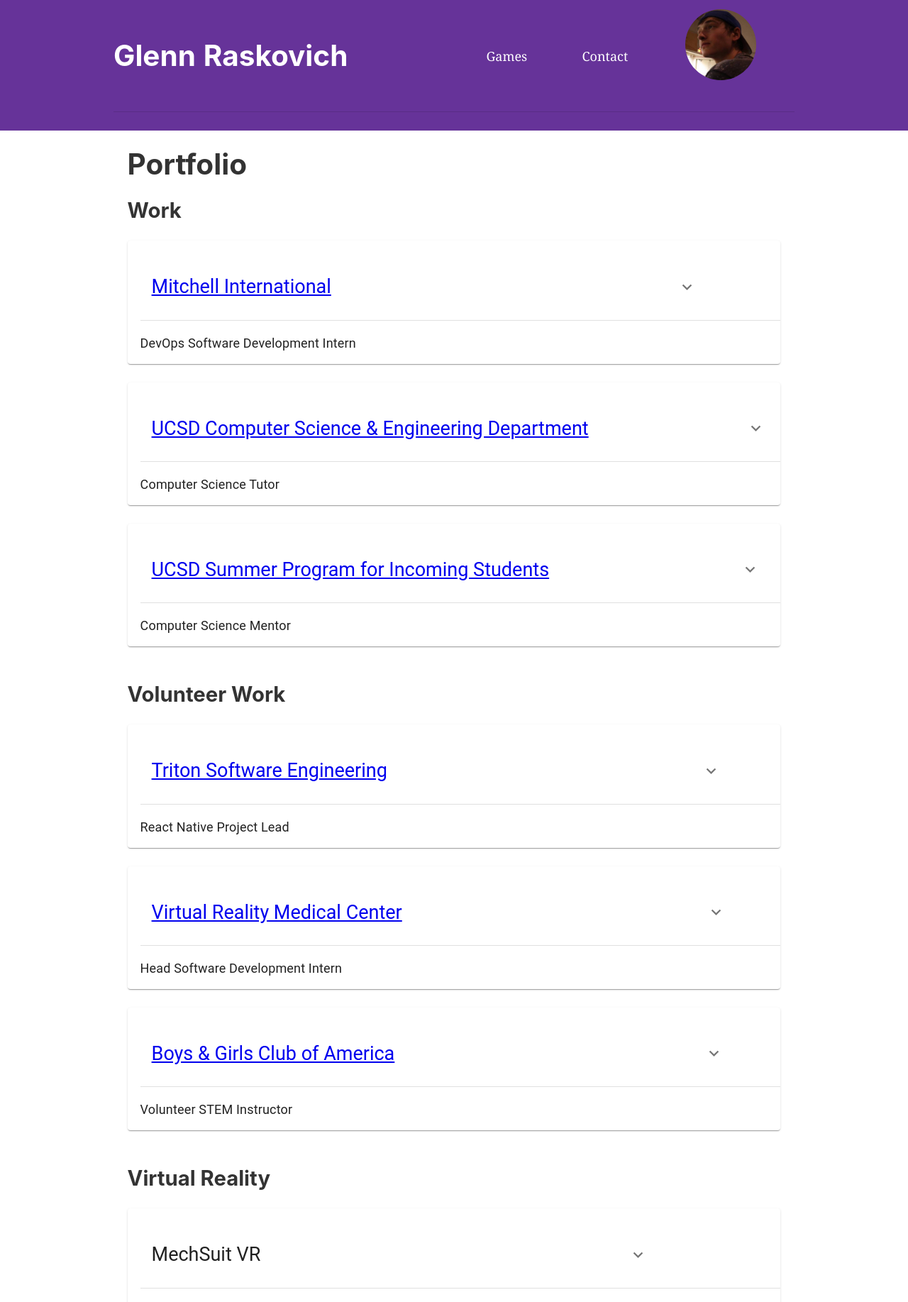
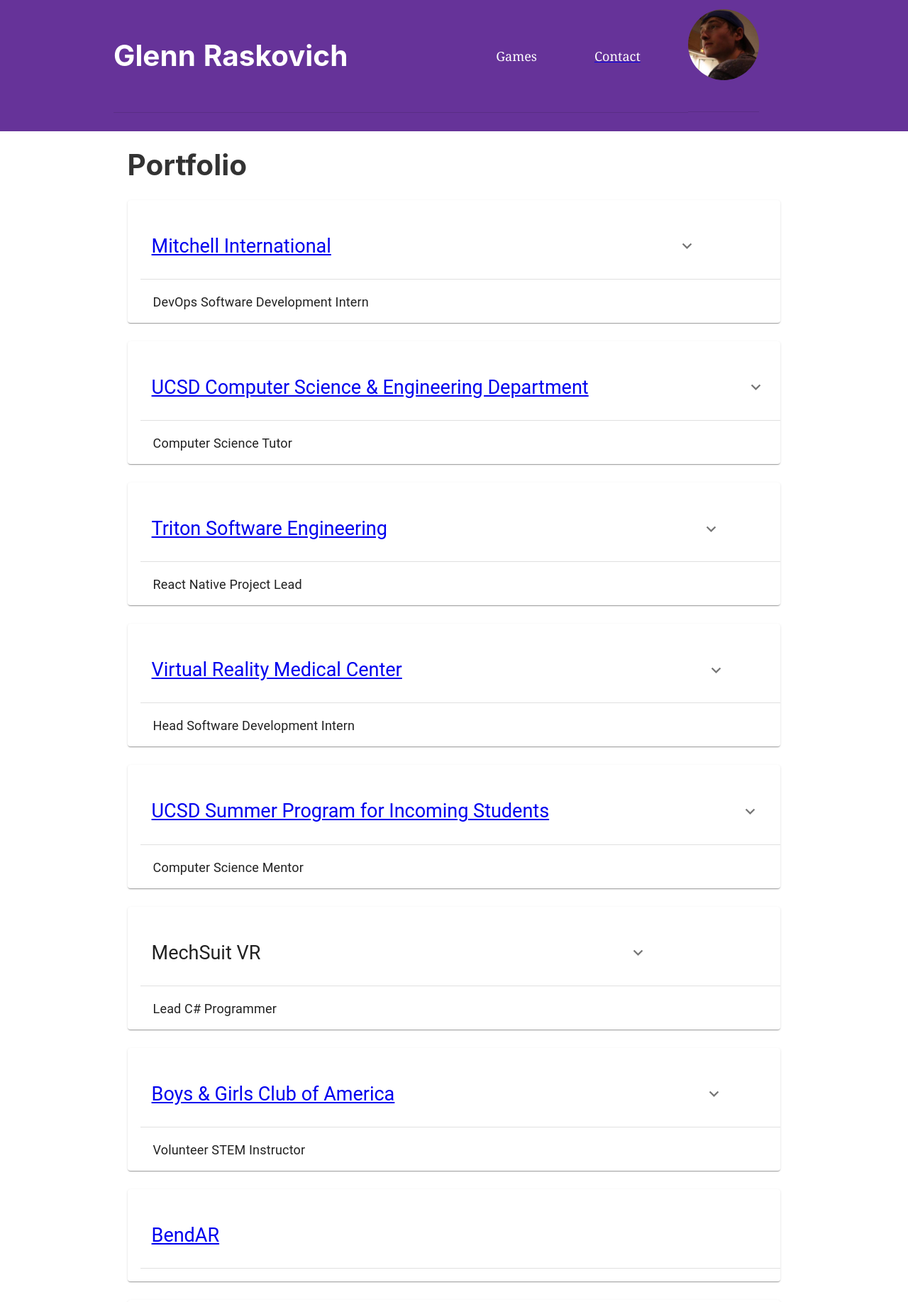
Before and after one commit to graskovi/graskovi.github.io, a Gatsby site: page / in a window 1280 px wide. Shown: the top 1835 px of the page at 71% size. Built offline with nearby package versions, Linux system fonts and the light colour scheme; Gatsby itself is replaced by a stand-in of ours.

Commit message:
Set up final structure

```diff
--- a/src/components/header.js
+++ b/src/components/header.js
@@ -1,9 +1,10 @@
 import { Link } from "gatsby"
 import PropTypes from "prop-types"
 import React from "react"
-import { Avatar } from '@material-ui/core'
 
 import GlennImage from '../images/Glenn/Glenn_AtLNH.jpg'
+
+const ContactUrl = "https://www.linkedin.com/in/glenn-raskovich"
 
 const Header = ({ siteTitle }) => (
   <header
@@ -35,11 +36,15 @@
             </Link>
           </td>
           <td>
-            <Link to="/contact/" style={{color: `white`, textDecoration: `none`}}>
+            <a href={ContactUrl} target="_blank" rel="noopener noreferrer">
+            <div style={{color: `white`, textDecoration: `none`}}>
               Contact
-            </Link>
+            </div>
+            </a>
           </td>
+          <a href={ContactUrl} target="_blank" rel="noopener noreferrer">
           <td><img src={GlennImage} style={{width: 100, height: 100, borderRadius: 100}}/></td>
+          </a>
         </tr>
       </table>
     </div>
--- a/src/components/project.js
+++ b/src/components/project.js
@@ -1,20 +1,10 @@
 import React, { useState } from "react"
 import PropTypes from "prop-types"
 import { Card, CardActionArea, CardActions, CardContent, CardHeader,
-         CardMedia, Collapse, IconButton, Typography, makeStyles } from '@material-ui/core';
+         Collapse, IconButton, Typography } from '@material-ui/core';
 import ExpandMoreIcon from '@material-ui/icons/ExpandMore';
 
-const useStyles = makeStyles(theme => ({
-  card: {
-    height: 100,
-  },
-  expandOpen: {
-    transform: 'rotate(180deg)',
-  }
-}));
-
 const Project = ({name, position, description, img, linkUrl}) => {
-  //const styles = useStyles();
   const [expanded, setExpanded] = React.useState(false);
   function handleExpandClick() {
     setExpanded(!expanded);
@@ -28,12 +18,12 @@
             <tr>
               <td>
               {
-                linkUrl ?
-                <a href={linkUrl} target="_blank">
-                <CardHeader title={name} />
-                </a>
-                :
-                <CardHeader title={name} />
+                linkUrl ? (
+                linkUrl.startsWith("http")
+                ? <a href={linkUrl} target="_blank" rel="noopener noreferrer"><CardHeader title={name} /></a>
+                : <a href={linkUrl}><CardHeader title={name} /></a>
+                )
+                : <CardHeader title={name} />
               }
               </td>
               {
@@ -54,7 +44,7 @@
           </table>
           {
             position &&
-            <Typography paragraph style={{marginLeft: "1em"}}>
+            <Typography paragraph style={{marginLeft: "2em"}}>
               {position}
             </Typography>
           }
--- a/src/pages/games.js
+++ b/src/pages/games.js
@@ -3,15 +3,17 @@
 
 import Layout from "../components/layout"
 import SEO from "../components/seo"
+import Project from "../components/project"
 
 const GamesPage = () => (
   <Layout>
     <SEO title="Games" />
-    <h1>Games by Glenn</h1>
-    <p>WIP page, come back for links to games I develop!</p>
+    <h1>Games</h1>
+    <Project name="Snake (WIP)" linkUrl="/snake" />
+    <Project name="Tetris (WIP)" linkUrl="/tetris" />
+    <Project name="Scratch games" linkUrl="https://scratch.mit.edu/users/graskovich"/>
     <Link to="/">Go back to the homepage</Link>
     <br/>
-    <Link to="/snake">Play the game Snake</Link>
   </Layout>
 )
 
--- a/src/pages/index.js
+++ b/src/pages/index.js
@@ -1,21 +1,14 @@
 import React from "react"
-import { Link } from "gatsby"
-import { Avatar } from '@material-ui/core'
 
 import Layout from "../components/layout"
 import Image from "../components/image"
 import SEO from "../components/seo"
 import Project from "../components/project"
 
-import GlennImage from '../images/Glenn/Glenn_AtLNH.jpg'
-
 const IndexPage = () => (
   <Layout>
     <SEO title="Glenn Raskovich" />
-    {/*<p>Welcome to the Gatsby site of Glenn Raskovich! Time to build something great.</p>*/}
-    {/*<img src={GlennImage} style={{height: 100, width: 100}}/>*/}
     <h1>Portfolio</h1>
-    <h2>Work</h2>
     <Project name="Mitchell International"
       position="DevOps Software Development Intern"
       linkUrl="https://www.mitchell.com"
@@ -33,17 +26,6 @@
       and learn the fundamentals of object-oriented programming and data structures.
       I've led lab sections, done public speaking for discussion sections, and helped design and grade assignments."
     />
-    {/*Use sites.google.com/a/eng.ucsd.edu/spis/ if link below breaks*/}
-    <Project name="UCSD Summer Program for Incoming Students"
-      position="Computer Science Mentor"
-      linkUrl="https://www.cse.ucsd.edu/undergraduate/spis-summer-program-incoming-students-2019"
-      description="As a student I wrote Python scripts to implement finite state machine logic on a
-      Raspberry Pi ande implement image manipulation and vector correlation for an optical character
-      recognition (OCR) program. I returned the next Summer as a mentor when I used my knowledge of
-      Python to teach students how to make Flask web applications, OpenCV robotics, and NumPy data science."
-    />
-    <br />
-    <h2>Volunteer Work</h2>
     <Project name="Triton Software Engineering"
       position="React Native Project Lead"
       linkUrl="https://tritonse.github.io"
@@ -59,17 +41,24 @@
       in immersive environments. I wrote C# scripts, a custom shader in ShaderLab, and tweaked legacy
       animations for projects helping patients deal with a fear of heights, flying, and the outdoors."
     />
+    {/*Use sites.google.com/a/eng.ucsd.edu/spis/ if link below breaks*/}
+    <Project name="UCSD Summer Program for Incoming Students"
+      position="Computer Science Mentor"
+      linkUrl="https://www.cse.ucsd.edu/undergraduate/spis-summer-program-incoming-students-2019"
+      description="As a student I wrote Python scripts to implement finite state machine logic on a
+      Raspberry Pi and implement image manipulation and vector correlation for an optical character
+      recognition (OCR) program. I returned the next Summer as a mentor when I used my knowledge of
+      Python to teach students how to make Flask web applications, OpenCV robotics, and NumPy data science."
+    />
+    <Project name="MechSuit VR"
+      position="Lead C# Programmer"
+      description="Work in progress, coming soon to Oculus and Steam!"
+    />
     <Project name="Boys & Girls Club of America"
       position="Volunteer STEM Instructor"
       linkUrl="https://www.bgca.org"
       description="I taught a beginner’s programming class using Scratch, helped teach students in a
       STEM workshop class, and tutored mathematics."
-    />
-    <br />
-    <h2>Virtual Reality</h2>
-    <Project name="MechSuit VR"
-      position="Lead C# Programmer"
-      description="Work in progress, coming soon to Oculus and Steam!"
     />
     <Project name="BendAR"
       linkUrl="https://www.devpost.com/software/bendar"
```
Also changed, not shown: src/pages/tetris.js (added, +23 -0 lines).
